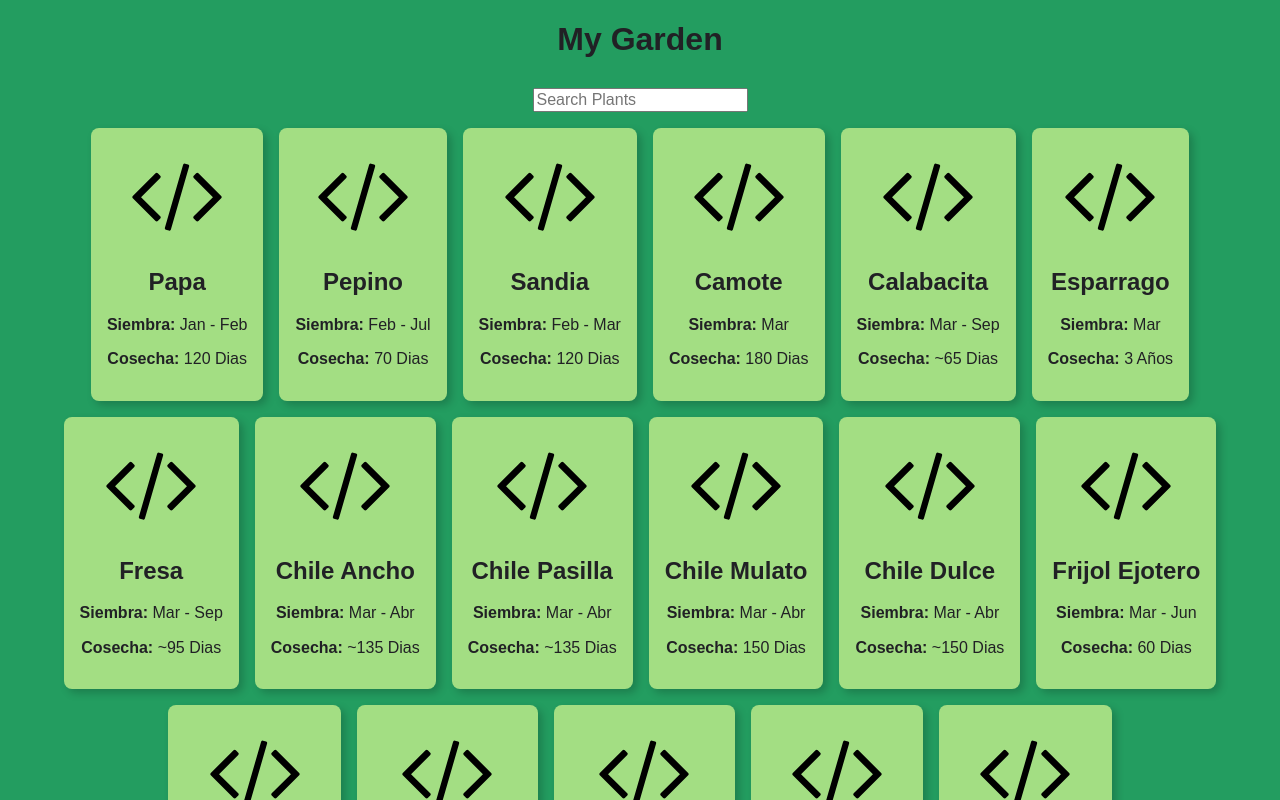
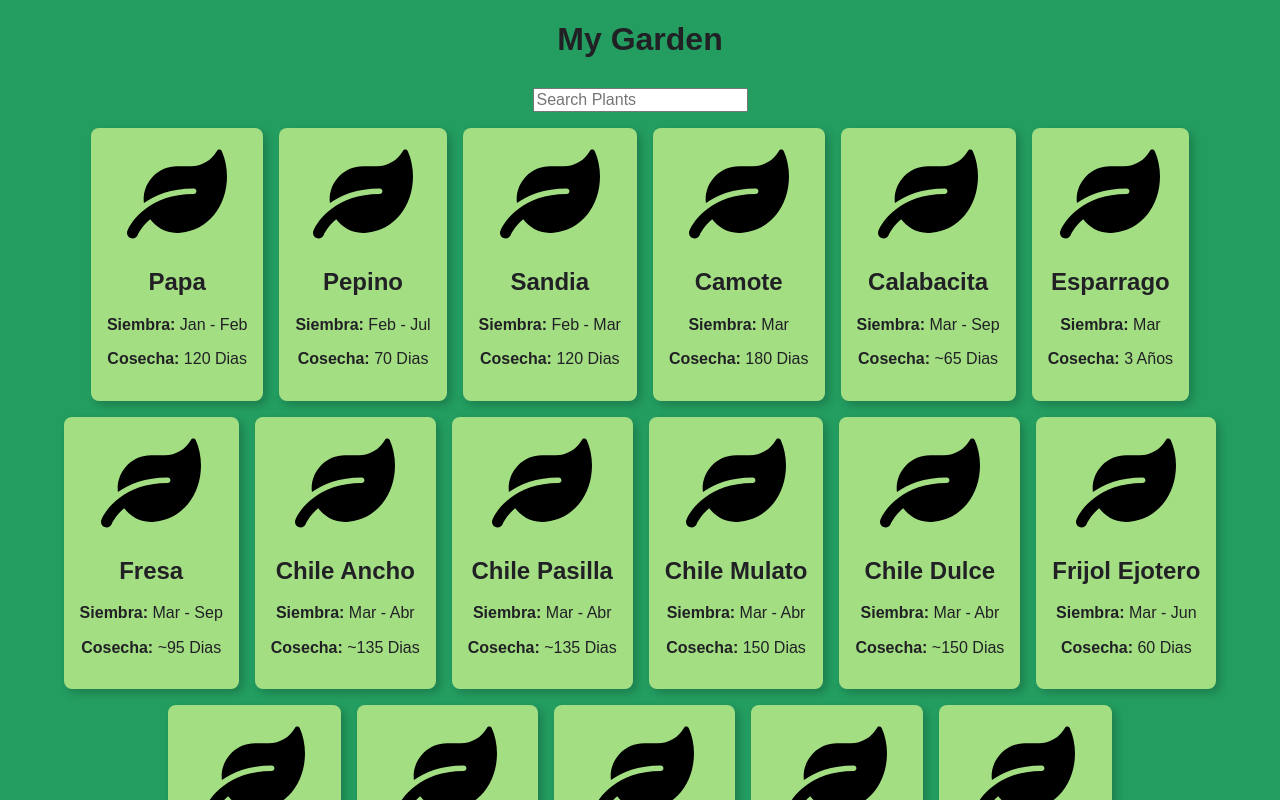
Before and after one commit to dotmotion/Herbalizer, a React (Create React App) app: page / in a window 1280 px wide. Shown: the top 800 px of the page. Built offline with nearby package versions, Linux system fonts and the light colour scheme.

Commit message:
changed SVG file shown on the card objects

```diff
--- a/src/Card.js
+++ b/src/Card.js
@@ -1,10 +1,10 @@
 import React from "react";
-import code from "./code.svg";
+import leaf from "./leaf.svg";
 
 const Card = ({ name, type, epSiembra, tCosecha }) => {
   return (
     <div className="card dib br3 pa3 ma2 grow bw2 shadow-5">
-      <img alt="plant" src={code} width="100px" height="100px" />
+      <img alt="plant" src={leaf} width="100px" height="100px" />
       <div>
         <h2>{name}</h2>
         <p>
```
